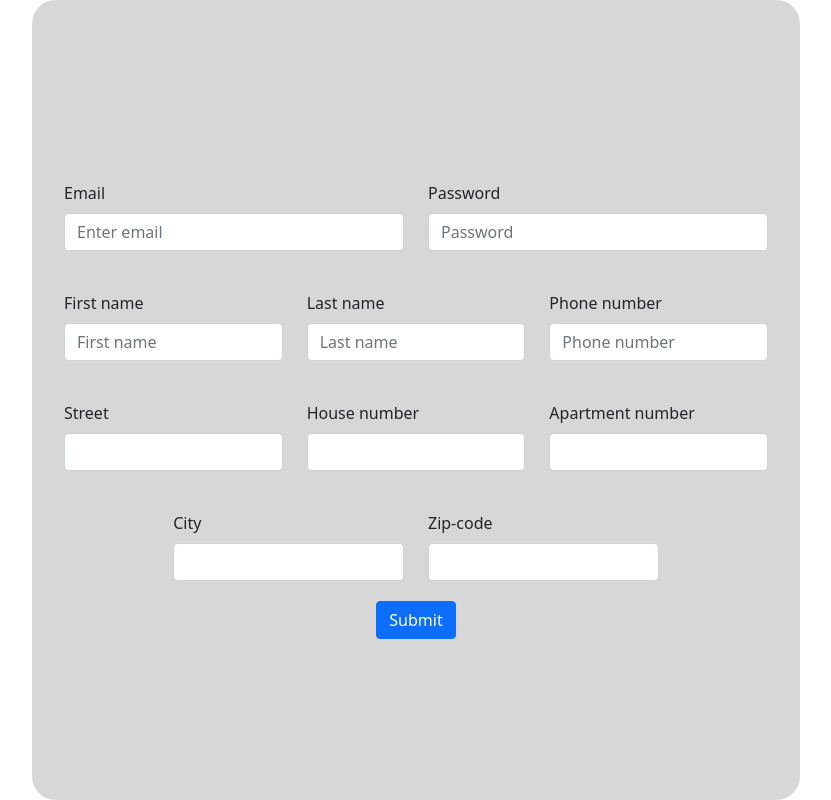
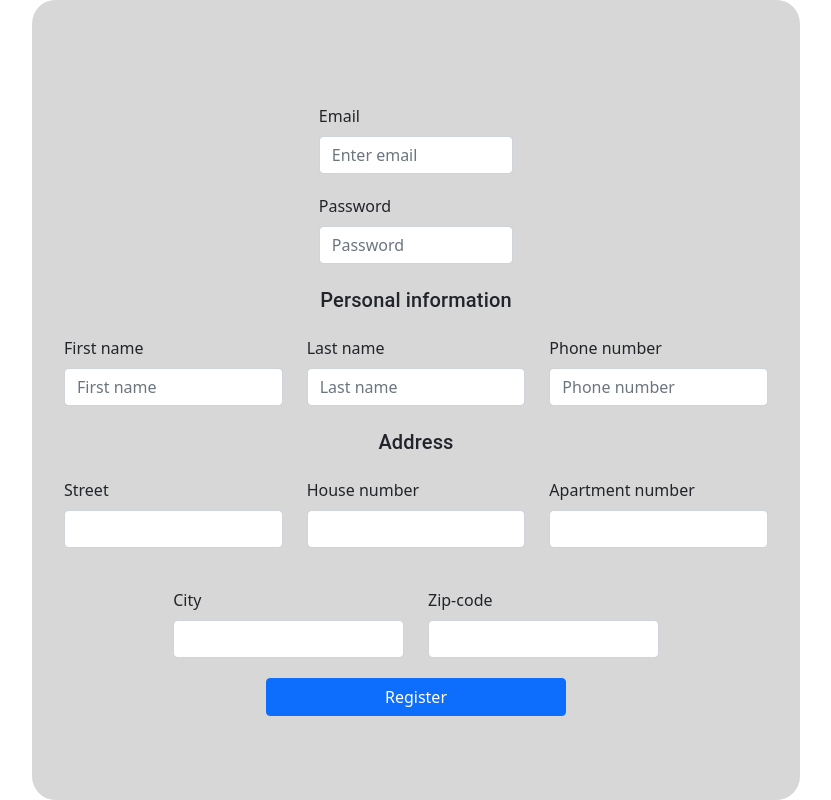
Before and after one commit to LukaszMalinowski/MAS2021-frontend, a React (Create React App) app: page /registration in a window 1280 px wide. Shown: the whole page, without its empty margins (224-1055 px from the left). Built offline with nearby package versions, Linux system fonts and the light colour scheme.

Commit message:
Added showing errorMessage from backend in VisitRegiterer

```diff
--- a/src/components/VisitRegisterer/VisitRegiterer.js
+++ b/src/components/VisitRegisterer/VisitRegiterer.js
@@ -38,6 +38,11 @@ class VisitRegisterer extends Component {
 
         const state = this.state;
 
+        if (state.showNoAvailableDates) {
+            this.setState({error: true, errorMessage: "Selected date is not available."});
+            return;
+        }
+
         const registerRequest = {
             clientId: state.currentUser.id,
             carId: state.carId,
@@ -54,7 +59,12 @@ class VisitRegisterer extends Component {
     registerVisit = registerRequest => {
         RepairService.registerVisit(registerRequest)
             .then(() => this.setState({added: true}))
-            .catch(() => this.setState({error: true}))
+            .catch(err =>
+                this.setState({
+                    error: true,
+                    errorMessage: err.response.data
+                })
+            );
     }
 
     async componentDidMount() {
@@ -102,11 +112,12 @@ class VisitRegisterer extends Component {
 
         GarageService.fetchAllGarageDates(garageId)
             .then(response => {
-                if(response.length === 0) {
+                if (response.length === 0) {
                     this.setState({showNoAvailableDates: true})
                 } else {
                     this.setState({
                         dates: response,
+                        visitDate: response[0],
                         showNoAvailableDates: false
                     })
                 }
@@ -122,7 +133,7 @@ class VisitRegisterer extends Component {
     }
 
     render() {
-        const {cars, garages, dates, added, error, showAddCars, showNoAvailableDates} = this.state;
+        const {cars, garages, dates, added, error, showAddCars, showNoAvailableDates, errorMessage} = this.state;
 
         if (added) {
             return <Typography className="VisitRegisterer-Registered" variant="h3">Visit registered!</Typography>
@@ -175,7 +186,7 @@ class VisitRegisterer extends Component {
                     <Form.Control id="description" as="textarea" onChange={this.handleChange}/>
                 </Form.Group>
                 <Button style={{marginTop: '20px'}} variant="primary" type="submit">Register visit</Button>
-                {error && <Typography variant="h6" color="secondary">An error occurred. Try again</Typography>}
+                {error && <Typography variant="h6" color="secondary">{errorMessage}</Typography>}
             </Form>
         );
     }
--- a/src/pages/RegistrationPage/RegistrationPage.js
+++ b/src/pages/RegistrationPage/RegistrationPage.js
@@ -49,42 +49,44 @@ class RegistrationPage extends Component {
 
 
     render() {
-        if(this.state.registered) {
+        if (this.state.registered) {
             return <Redirect to="/main"/>
         }
 
         return (
             <Form className="Registration-page" onSubmit={this.handleSubmit}>
+                <Container style={{marginTop: "20px", marginBottom: "20px", width: "30%"}}>
+
+                    <Form.Label>Email</Form.Label>
+                    <Form.Control id="email" type="email" placeholder="Enter email" onChange={this.handleChange}/>
+
+                    <Form.Label style={{marginTop: "20px"}}>Password</Form.Label>
+                    <Form.Control id="password" type="password" placeholder="Password" onChange={this.handleChange}/>
+
+                </Container>
+
+                <Typography variant="h6" >Personal information</Typography>
                 <Container style={{marginTop: "20px", marginBottom: "20px"}}>
                     <Row>
                         <Col>
-                            <Form.Label>Email</Form.Label>
-                            <Form.Control id="email" type="email" placeholder="Enter email" onChange={this.handleChange}/>
+                            <Form.Label>First name</Form.Label>
+                            <Form.Control id="firstName" type="text" placeholder="First name"
+                                          onChange={this.handleChange}/>
                         </Col>
                         <Col>
-                            <Form.Label>Password</Form.Label>
-                            <Form.Control id="password" type="password" placeholder="Password" onChange={this.handleChange}/>
+                            <Form.Label>Last name</Form.Label>
+                            <Form.Control id="lastName" type="text" placeholder="Last name"
+                                          onChange={this.handleChange}/>
+                        </Col>
+                        <Col>
+                            <Form.Label>Phone number</Form.Label>
+                            <Form.Control id="phoneNumber" type="text" placeholder="Phone number"
+                                          onChange={this.handleChange}/>
                         </Col>
                     </Row>
                 </Container>
 
-                <Container style={{marginTop: "20px", marginBottom: "20px"}}>
-                    <Row>
-                        <Col>
-                            <Form.Label>First name</Form.Label>
-                            <Form.Control id="firstName" type="text" placeholder="First name" onChange={this.handleChange}/>
-                        </Col>
-                        <Col>
-                            <Form.Label>Last name</Form.Label>
-                            <Form.Control id="lastName" type="text" placeholder="Last name" onChange={this.handleChange}/>
-                        </Col>
-                        <Col>
-                            <Form.Label>Phone number</Form.Label>
-                            <Form.Control id="phoneNumber" type="text" placeholder="Phone number" onChange={this.handleChange}/>
-                        </Col>
-                    </Row>
-                </Container>
-
+                <Typography variant="h6" >Address</Typography>
                 <Container style={{marginTop: "20px", marginBottom: "20px"}}>
                     <Row>
                         <Col>
@@ -114,9 +116,10 @@ class RegistrationPage extends Component {
                     </Row>
                 </Container>
                 <div style={{textAlign: "center"}}>
-                    {this.state.error && <Typography variant="h6" color="secondary">An error occurred. Try again</Typography>}
-                    <Button style={{textAlign: "center", margin: "auto"}} variant="primary" type="submit">
-                        Submit
+                    {this.state.error &&
+                    <Typography variant="h6" color="secondary">An error occurred. Try again</Typography>}
+                    <Button style={{textAlign: "center", margin: "auto", width: "300px"}} variant="primary" type="submit">
+                        Register
                     </Button>
                 </div>
             </Form>
```
